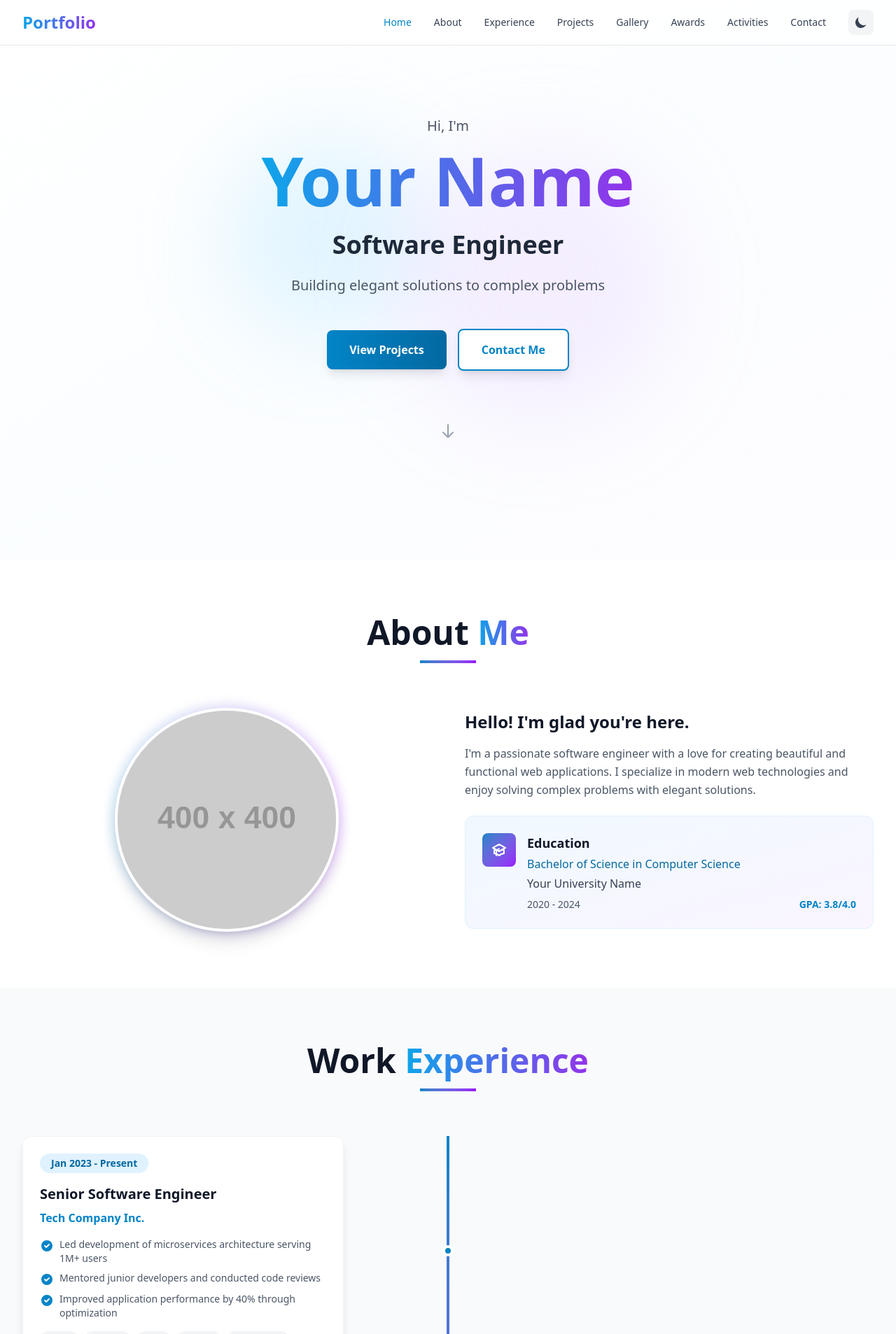
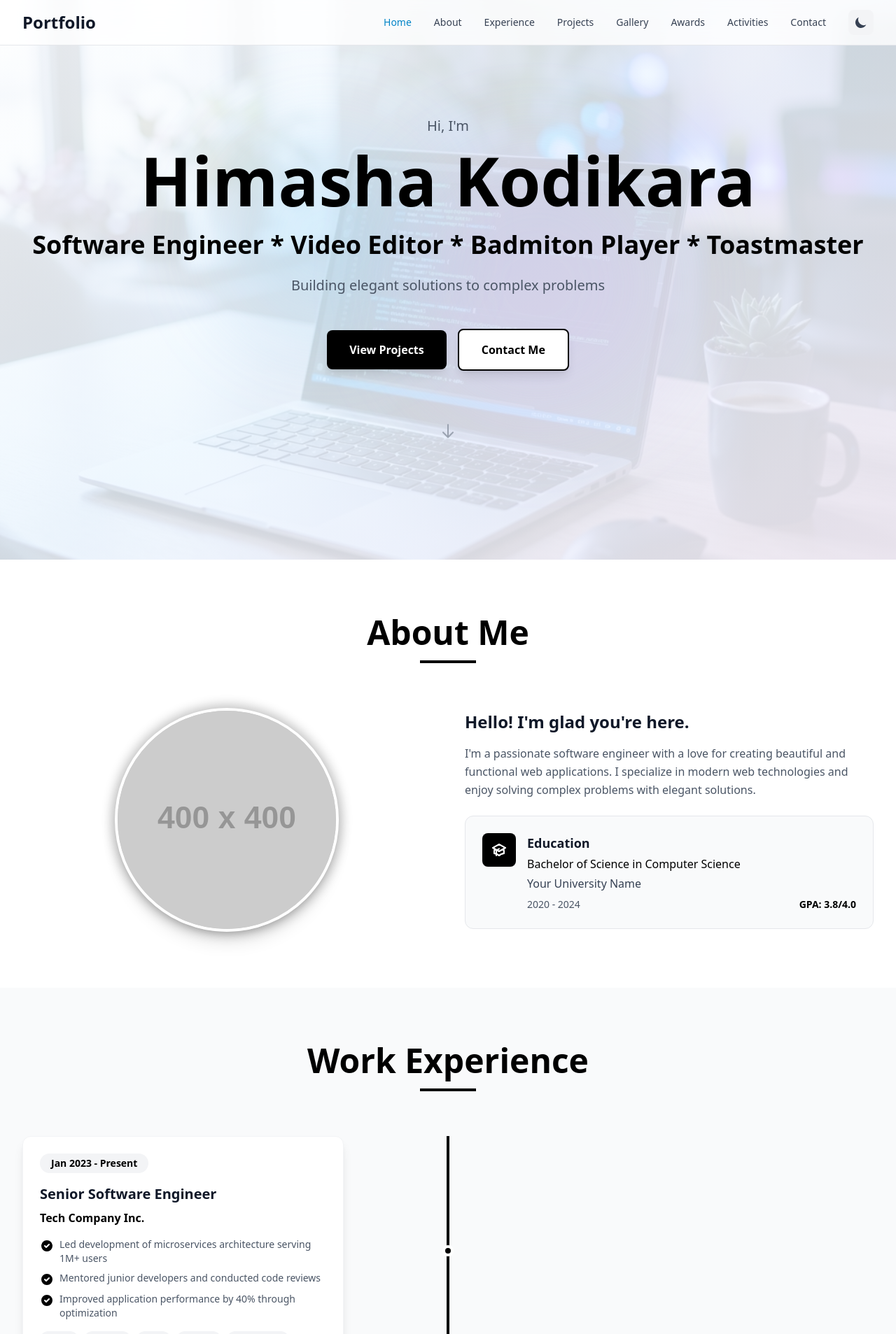
Before and after one commit to HimashaKodikara/Portfolio-v2, a React (Vite) app: page / in a window 1280 px wide. Shown: the top 1907 px of the page at 70% size. Built offline with nearby package versions, Linux system fonts and the light colour scheme.

Commit message:
feat: Add initial portfolio components (Hero, About, Projects, Experience), data, styling, and dependencies.

```diff
--- a/package.json
+++ b/package.json
@@ -10,6 +10,7 @@
     "preview": "vite preview"
   },
   "dependencies": {
+    "framer-motion": "^12.23.26",
     "react": "^19.2.0",
     "react-dom": "^19.2.0",
     "react-router-dom": "^7.11.0"
--- a/src/components/About.jsx
+++ b/src/components/About.jsx
@@ -6,10 +6,10 @@ const About = () => {
       <div className="max-w-7xl mx-auto px-4 sm:px-6 lg:px-8">
         {/* Section Header */}
         <div className="text-center mb-16">
-          <h2 className="text-4xl md:text-5xl font-bold text-gray-900 dark:text-white mb-4">
-            About <span className="text-gradient">Me</span>
+          <h2 className="text-4xl md:text-5xl font-bold text-black dark:text-white mb-4">
+            About Me
           </h2>
-          <div className="w-20 h-1 bg-gradient-to-r from-primary-600 to-purple-600 mx-auto"></div>
+          <div className="w-20 h-1 bg-black dark:bg-white mx-auto"></div>
         </div>
 
         {/* Content */}
@@ -17,7 +17,7 @@ const About = () => {
           {/* Profile Image */}
           <div className="flex justify-center">
             <div className="relative group">
-              <div className="absolute -inset-1 bg-gradient-to-r from-primary-600 to-purple-600 rounded-full blur opacity-25 group-hover:opacity-75 transition duration-300"></div>
+              <div className="absolute -inset-1 bg-black dark:bg-white rounded-full blur opacity-25 group-hover:opacity-75 transition duration-300"></div>
               <div className="relative w-64 h-64 md:w-80 md:h-80 rounded-full overflow-hidden border-4 border-white dark:border-gray-800 shadow-xl">
                 <img
                   src="https://via.placeholder.com/400x400/0ea5e9/ffffff?text=Your+Photo"
@@ -40,11 +40,11 @@ const About = () => {
             </div>
 
             {/* Education Card */}
-            <div className="bg-gradient-to-br from-primary-50 to-purple-50 dark:from-gray-800 dark:to-gray-800 rounded-xl p-6 border border-primary-100 dark:border-gray-700 hover:shadow-lg transition-shadow duration-300">
+            <div className="bg-gray-50 dark:bg-gray-800 rounded-xl p-6 border border-gray-200 dark:border-gray-700 hover:shadow-lg transition-shadow duration-300">
               <div className="flex items-start space-x-4">
                 <div className="flex-shrink-0">
-                  <div className="w-12 h-12 bg-gradient-to-br from-primary-600 to-purple-600 rounded-lg flex items-center justify-center">
-                    <svg className="w-6 h-6 text-white" fill="none" stroke="currentColor" viewBox="0 0 24 24">
+                  <div className="w-12 h-12 bg-black dark:bg-white rounded-lg flex items-center justify-center">
+                    <svg className="w-6 h-6 text-white dark:text-black" fill="none" stroke="currentColor" viewBox="0 0 24 24">
                       <path strokeLinecap="round" strokeLinejoin="round" strokeWidth={2} d="M12 14l9-5-9-5-9 5 9 5z" />
                       <path strokeLinecap="round" strokeLinejoin="round" strokeWidth={2} d="M12 14l6.16-3.422a12.083 12.083 0 01.665 6.479A11.952 11.952 0 0012 20.055a11.952 11.952 0 00-6.824-2.998 12.078 12.078 0 01.665-6.479L12 14z" />
                       <path strokeLinecap="round" strokeLinejoin="round" strokeWidth={2} d="M12 14l9-5-9-5-9 5 9 5zm0 0l6.16-3.422a12.083 12.083 0 01.665 6.479A11.952 11.952 0 0012 20.055a11.952 11.952 0 00-6.824-2.998 12.078 12.078 0 01.665-6.479L12 14zm-4 6v-7.5l4-2.222" />
@@ -55,7 +55,7 @@ const About = () => {
                   <h4 className="text-lg font-semibold text-gray-900 dark:text-white mb-1">
                     Education
                   </h4>
-                  <p className="text-primary-700 dark:text-primary-400 font-medium mb-1">
+                  <p className="text-black dark:text-white font-medium mb-1">
                     {education.degree}
                   </p>
                   <p className="text-gray-700 dark:text-gray-300 mb-1">
@@ -65,7 +65,7 @@ const About = () => {
                     <span className="text-sm text-gray-600 dark:text-gray-400">
                       {education.duration}
                     </span>
-                    <span className="text-sm font-semibold text-primary-600 dark:text-primary-400">
+                    <span className="text-sm font-semibold text-black dark:text-white">
                       GPA: {education.gpa}
                     </span>
                   </div>
--- a/src/components/Awards.jsx
+++ b/src/components/Awards.jsx
@@ -6,10 +6,10 @@ const Awards = () => {
       <div className="max-w-7xl mx-auto px-4 sm:px-6 lg:px-8">
         {/* Section Header */}
         <div className="text-center mb-16">
-          <h2 className="text-4xl md:text-5xl font-bold text-gray-900 dark:text-white mb-4">
-            Awards & <span className="text-gradient">Achievements</span>
+          <h2 className="text-4xl md:text-5xl font-bold text-black dark:text-white mb-4">
+            Awards & Achievements
           </h2>
-          <div className="w-20 h-1 bg-gradient-to-r from-primary-600 to-purple-600 mx-auto mb-4"></div>
+          <div className="w-20 h-1 bg-black dark:bg-white mx-auto mb-4"></div>
           <p className="text-gray-600 dark:text-gray-400 max-w-2xl mx-auto">
             Recognition and achievements throughout my journey
           </p>
@@ -24,20 +24,20 @@ const Awards = () => {
             >
               {/* Trophy Icon */}
               <div className="mb-4">
-                <div className="w-16 h-16 bg-gradient-to-br from-yellow-400 to-orange-500 rounded-full flex items-center justify-center group-hover:scale-110 transition-transform duration-300">
-                  <svg className="w-8 h-8 text-white" fill="currentColor" viewBox="0 0 20 20">
+                <div className="w-16 h-16 bg-gray-300 dark:bg-gray-600 rounded-full flex items-center justify-center group-hover:scale-110 transition-transform duration-300">
+                  <svg className="w-8 h-8 text-black dark:text-white" fill="currentColor" viewBox="0 0 20 20">
                     <path d="M9.049 2.927c.3-.921 1.603-.921 1.902 0l1.07 3.292a1 1 0 00.95.69h3.462c.969 0 1.371 1.24.588 1.81l-2.8 2.034a1 1 0 00-.364 1.118l1.07 3.292c.3.921-.755 1.688-1.54 1.118l-2.8-2.034a1 1 0 00-1.175 0l-2.8 2.034c-.784.57-1.838-.197-1.539-1.118l1.07-3.292a1 1 0 00-.364-1.118L2.98 8.72c-.783-.57-.38-1.81.588-1.81h3.461a1 1 0 00.951-.69l1.07-3.292z" />
                   </svg>
                 </div>
               </div>
 
               {/* Year Badge */}
-              <span className="inline-block px-3 py-1 bg-primary-100 dark:bg-primary-900/30 text-primary-700 dark:text-primary-400 text-xs font-semibold rounded-full mb-3">
+              <span className="inline-block px-3 py-1 bg-gray-100 dark:bg-gray-700 text-black dark:text-white text-xs font-semibold rounded-full mb-3">
                 {award.year}
               </span>
 
               {/* Award Title */}
-              <h3 className="text-lg font-bold text-gray-900 dark:text-white mb-2 group-hover:text-primary-600 dark:group-hover:text-primary-400 transition-colors">
+              <h3 className="text-lg font-bold text-black dark:text-white mb-2">
                 {award.title}
               </h3>
 
--- a/src/components/Experience.jsx
+++ b/src/components/Experience.jsx
@@ -6,16 +6,16 @@ const Experience = () => {
       <div className="max-w-7xl mx-auto px-4 sm:px-6 lg:px-8">
         {/* Section Header */}
         <div className="text-center mb-16">
-          <h2 className="text-4xl md:text-5xl font-bold text-gray-900 dark:text-white mb-4">
-            Work <span className="text-gradient">Experience</span>
+          <h2 className="text-4xl md:text-5xl font-bold text-black dark:text-white mb-4">
+            Work Experience
           </h2>
-          <div className="w-20 h-1 bg-gradient-to-r from-primary-600 to-purple-600 mx-auto"></div>
+          <div className="w-20 h-1 bg-black dark:bg-white mx-auto"></div>
         </div>
 
         {/* Timeline */}
         <div className="relative">
           {/* Timeline Line */}
-          <div className="hidden md:block absolute left-1/2 transform -translate-x-1/2 w-1 h-full bg-gradient-to-b from-primary-600 to-purple-600"></div>
+          <div className="hidden md:block absolute left-1/2 transform -translate-x-1/2 w-1 h-full bg-black dark:bg-white"></div>
 
           {/* Experience Items */}
           <div className="space-y-12">
@@ -27,13 +27,13 @@ const Experience = () => {
                 }`}
               >
                 {/* Timeline Dot */}
-                <div className="hidden md:block absolute left-1/2 transform -translate-x-1/2 w-4 h-4 bg-primary-600 rounded-full border-4 border-white dark:border-gray-800 z-10"></div>
+                <div className="hidden md:block absolute left-1/2 transform -translate-x-1/2 w-4 h-4 bg-black dark:bg-white rounded-full border-4 border-white dark:border-gray-800 z-10"></div>
 
                 {/* Content Card */}
                 <div className={`w-full md:w-5/12 ${index % 2 === 0 ? 'md:pr-12' : 'md:pl-12'}`}>
                   <div className="bg-white dark:bg-gray-900 rounded-xl p-6 shadow-lg hover:shadow-2xl transform hover:-translate-y-2 transition-all duration-300 border border-gray-100 dark:border-gray-700">
                     {/* Duration Badge */}
-                    <span className="inline-block px-4 py-1 bg-primary-100 dark:bg-primary-900/30 text-primary-700 dark:text-primary-400 text-sm font-semibold rounded-full mb-4">
+                    <span className="inline-block px-4 py-1 bg-gray-100 dark:bg-gray-700 text-black dark:text-white text-sm font-semibold rounded-full mb-4">
                       {exp.duration}
                     </span>
 
@@ -41,7 +41,7 @@ const Experience = () => {
                     <h3 className="text-xl font-bold text-gray-900 dark:text-white mb-2">
                       {exp.title}
                     </h3>
-                    <p className="text-primary-600 dark:text-primary-400 font-semibold mb-4">
+                    <p className="text-black dark:text-white font-semibold mb-4">
                       {exp.company}
                     </p>
 
@@ -49,7 +49,7 @@ const Experience = () => {
                     <ul className="space-y-2 mb-4">
                       {exp.responsibilities.map((resp, idx) => (
                         <li key={idx} className="flex items-start text-gray-600 dark:text-gray-400 text-sm">
-                          <svg className="w-5 h-5 text-primary-600 dark:text-primary-400 mr-2 flex-shrink-0 mt-0.5" fill="currentColor" viewBox="0 0 20 20">
+                          <svg className="w-5 h-5 text-black dark:text-white mr-2 flex-shrink-0 mt-0.5" fill="currentColor" viewBox="0 0 20 20">
                             <path fillRule="evenodd" d="M10 18a8 8 0 100-16 8 8 0 000 16zm3.707-9.293a1 1 0 00-1.414-1.414L9 10.586 7.707 9.293a1 1 0 00-1.414 1.414l2 2a1 1 0 001.414 0l4-4z" clipRule="evenodd" />
                           </svg>
                           <span>{resp}</span>
--- a/src/components/Hero.jsx
+++ b/src/components/Hero.jsx
@@ -2,9 +2,18 @@ import { personalInfo } from '../data/portfolio';
 
 const Hero = () => {
   return (
-    <section id="home" className="min-h-screen flex items-center justify-center relative overflow-hidden bg-gradient-to-br from-white via-primary-50/30 to-purple-50/30 dark:from-gray-900 dark:via-gray-900 dark:to-gray-800">
-      {/* Animated Background Elements */}
+    <section id="home" className="min-h-screen flex items-center justify-center relative overflow-hidden">
+      {/* IT Workspace Background Image */}
       <div className="absolute inset-0 overflow-hidden">
+        <img
+          src="/it-workspace-bg.png"
+          alt="IT Workspace"
+          className="w-full h-full object-cover object-center"
+        />
+        {/* Gradient Overlay for better text readability */}
+        <div className="absolute inset-0 bg-gradient-to-br from-white/90 via-primary-50/85 to-purple-50/90 dark:from-gray-900/95 dark:via-slate-900/90 dark:to-indigo-950/95"></div>
+
+        {/* Animated gradient orbs for depth */}
         <div className="absolute top-1/4 left-1/4 w-72 h-72 bg-primary-300/20 dark:bg-primary-600/10 rounded-full blur-3xl animate-float"></div>
         <div className="absolute bottom-1/4 right-1/4 w-96 h-96 bg-purple-300/20 dark:bg-purple-600/10 rounded-full blur-3xl animate-float" style={{ animationDelay: '1s' }}></div>
       </div>
@@ -17,12 +26,12 @@ const Hero = () => {
           </p>
 
           {/* Name */}
-          <h1 className="text-5xl sm:text-6xl md:text-7xl lg:text-8xl font-bold mb-6 animate-slide-up">
-            <span className="text-gradient">{personalInfo.name}</span>
+          <h1 className="text-5xl sm:text-6xl md:text-7xl lg:text-8xl font-bold mb-6 animate-slide-up text-black dark:text-white">
+            {personalInfo.name}
           </h1>
 
           {/* Title */}
-          <h2 className="text-2xl sm:text-3xl md:text-4xl font-semibold text-gray-800 dark:text-gray-200 mb-6 animate-slide-up" style={{ animationDelay: '0.1s' }}>
+          <h2 className="text-2xl sm:text-3xl md:text-4xl font-semibold text-black dark:text-white mb-6 animate-slide-up" style={{ animationDelay: '0.1s' }}>
             {personalInfo.title}
           </h2>
 
@@ -35,13 +44,13 @@ const Hero = () => {
           <div className="flex flex-col sm:flex-row gap-4 justify-center items-center animate-slide-up" style={{ animationDelay: '0.3s' }}>
             <a
               href="#projects"
-              className="px-8 py-4 bg-gradient-to-r from-primary-600 to-primary-700 hover:from-primary-700 hover:to-primary-800 text-white font-semibold rounded-lg shadow-lg hover:shadow-xl transform hover:-translate-y-1 transition-all duration-300"
+              className="px-8 py-4 bg-black dark:bg-white text-white dark:text-black font-semibold rounded-lg shadow-lg hover:shadow-xl transform hover:-translate-y-1 transition-all duration-300"
             >
               View Projects
             </a>
             <a
               href="#contact"
-              className="px-8 py-4 bg-white dark:bg-gray-800 text-primary-600 dark:text-primary-400 font-semibold rounded-lg border-2 border-primary-600 dark:border-primary-400 hover:bg-primary-50 dark:hover:bg-gray-700 shadow-lg hover:shadow-xl transform hover:-translate-y-1 transition-all duration-300"
+              className="px-8 py-4 bg-white dark:bg-gray-800 text-black dark:text-white font-semibold rounded-lg border-2 border-black dark:border-white hover:bg-gray-100 dark:hover:bg-gray-700 shadow-lg hover:shadow-xl transform hover:-translate-y-1 transition-all duration-300"
             >
               Contact Me
             </a>
--- a/src/components/Projects.jsx
+++ b/src/components/Projects.jsx
@@ -6,10 +6,10 @@ const Projects = () => {
       <div className="max-w-7xl mx-auto px-4 sm:px-6 lg:px-8">
         {/* Section Header */}
         <div className="text-center mb-16">
-          <h2 className="text-4xl md:text-5xl font-bold text-gray-900 dark:text-white mb-4">
-            Featured <span className="text-gradient">Projects</span>
+          <h2 className="text-4xl md:text-5xl font-bold text-black dark:text-white mb-4">
+            Featured Projects
           </h2>
-          <div className="w-20 h-1 bg-gradient-to-r from-primary-600 to-purple-600 mx-auto mb-4"></div>
+          <div className="w-20 h-1 bg-black dark:bg-white mx-auto mb-4"></div>
           <p className="text-gray-600 dark:text-gray-400 max-w-2xl mx-auto">
             Here are some of my recent projects that showcase my skills and experience
           </p>
@@ -23,9 +23,9 @@ const Projects = () => {
               className="group bg-white dark:bg-gray-800 rounded-xl overflow-hidden shadow-lg hover:shadow-2xl transform hover:-translate-y-2 transition-all duration-300 border border-gray-100 dark:border-gray-700"
             >
               {/* Project Image */}
-              <div className="relative h-48 bg-gradient-to-br from-primary-400 to-purple-600 overflow-hidden">
+              <div className="relative h-48 bg-gray-300 dark:bg-gray-700 overflow-hidden">
                 <div className="absolute inset-0 flex items-center justify-center">
-                  <svg className="w-20 h-20 text-white/30" fill="currentColor" viewBox="0 0 20 20">
+                  <svg className="w-20 h-20 text-gray-500 dark:text-gray-400" fill="currentColor" viewBox="0 0 20 20">
                     <path fillRule="evenodd" d="M12.316 3.051a1 1 0 01.633 1.265l-4 12a1 1 0 11-1.898-.632l4-12a1 1 0 011.265-.633zM5.707 6.293a1 1 0 010 1.414L3.414 10l2.293 2.293a1 1 0 11-1.414 1.414l-3-3a1 1 0 010-1.414l3-3a1 1 0 011.414 0zm8.586 0a1 1 0 011.414 0l3 3a1 1 0 010 1.414l-3 3a1 1 0 11-1.414-1.414L16.586 10l-2.293-2.293a1 1 0 010-1.414z" clipRule="evenodd" />
                   </svg>
                 </div>
@@ -34,7 +34,7 @@ const Projects = () => {
 
               {/* Project Content */}
               <div className="p-6">
-                <h3 className="text-xl font-bold text-gray-900 dark:text-white mb-2 group-hover:text-primary-600 dark:group-hover:text-primary-400 transition-colors">
+                <h3 className="text-xl font-bold text-black dark:text-white mb-2">
                   {project.name}
                 </h3>
                 <p className="text-gray-600 dark:text-gray-400 text-sm mb-4 line-clamp-3">
@@ -46,7 +46,7 @@ const Projects = () => {
                   {project.technologies.map((tech, idx) => (
                     <span
                       key={idx}
-                      className="px-3 py-1 bg-primary-50 dark:bg-primary-900/20 text-primary-700 dark:text-primary-400 text-xs font-medium rounded-full"
+                      className="px-3 py-1 bg-gray-100 dark:bg-gray-700 text-black dark:text-white text-xs font-medium rounded-full"
                     >
                       {tech}
                     </span>
@@ -70,7 +70,7 @@ const Projects = () => {
                     href={project.demo}
                     target="_blank"
                     rel="noopener noreferrer"
-                    className="flex-1 flex items-center justify-center gap-2 px-4 py-2 bg-gradient-to-r from-primary-600 to-primary-700 text-white rounded-lg hover:from-primary-700 hover:to-primary-800 transition-colors text-sm font-medium"
+                    className="flex-1 flex items-center justify-center gap-2 px-4 py-2 bg-black dark:bg-white text-white dark:text-black rounded-lg transition-colors text-sm font-medium"
                   >
                     <svg className="w-4 h-4" fill="none" stroke="currentColor" viewBox="0 0 24 24">
                       <path strokeLinecap="round" strokeLinejoin="round" strokeWidth={2} d="M10 6H6a2 2 0 00-2 2v10a2 2 0 002 2h10a2 2 0 002-2v-4M14 4h6m0 0v6m0-6L10 14" />
--- a/src/data/portfolio.js
+++ b/src/data/portfolio.js
@@ -1,9 +1,9 @@
 export const personalInfo = {
-  name: "Your Name",
-  title: "Software Engineer",
+  name: "Himasha Kodikara",
+  title: "Software Engineer * Video Editor * Badmiton Player * Toastmaster",
   tagline: "Building elegant solutions to complex problems",
-  email: "your.email@example.com",
-  location: "Your City, Country",
+  email: "himasha.kodikara2001@gmail.com",
+  location: "Colombo, Sri Lanka",
 };
 
 export const about = {
--- a/src/index.css
+++ b/src/index.css
@@ -52,10 +52,5 @@
 }
 
 @layer utilities {
-  .text-gradient {
-    background-clip: text;
-    -webkit-background-clip: text;
-    color: transparent;
-    background-image: linear-gradient(to right, var(--color-primary-500), rgb(147 51 234));
-  }
+  /* Removed text-gradient for simplified monochrome styling */
 }
```
Also changed, not shown: public/it-workspace-bg.png (added), 1 other file (tests, documents, lock files or other folders).
